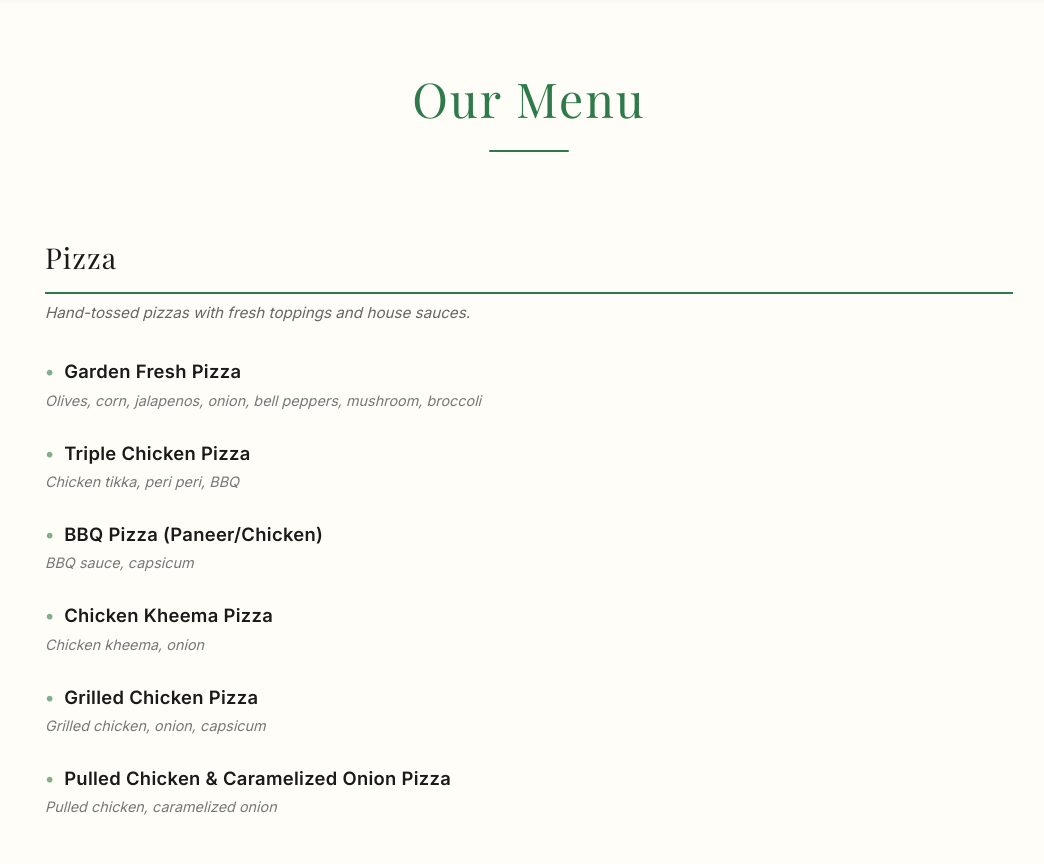
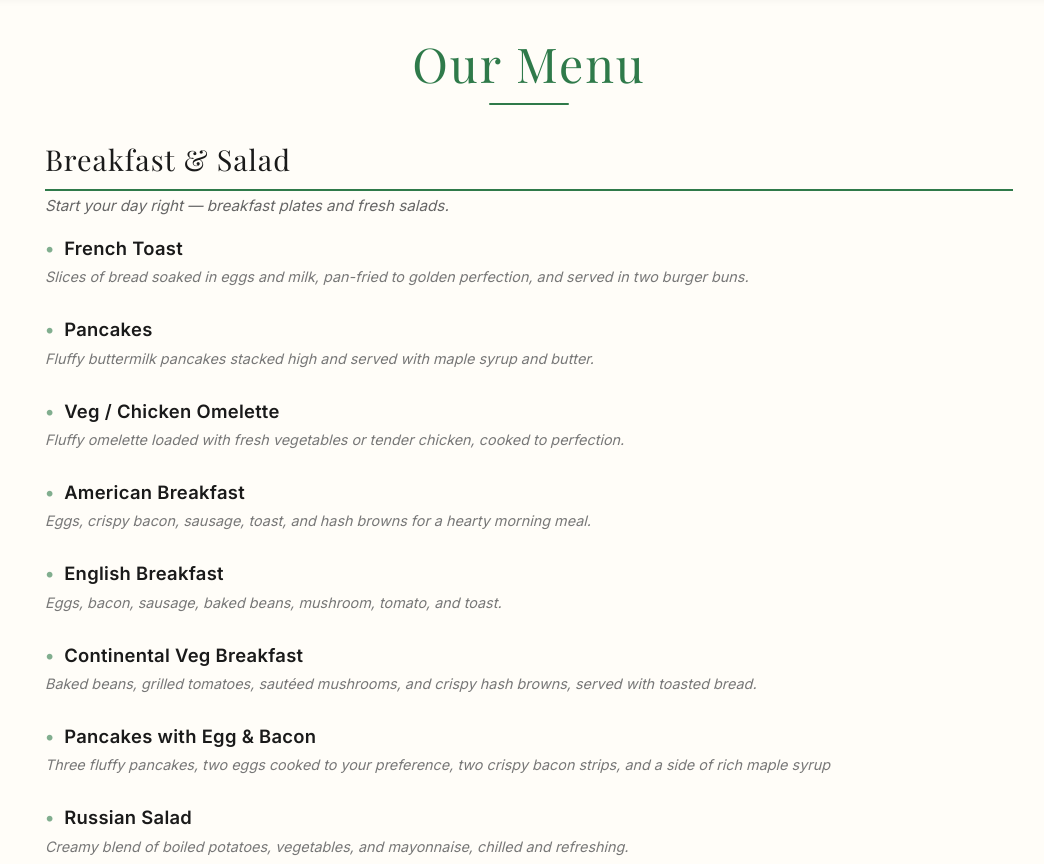
Before and after one commit to Ramlanka7/BasilBistro, a website: page menu.html in a window 1280 px wide. Shown: the part 88-952 px from the top of the page, without its empty margins (111-1155 px from the left). Drawn offline with nearby package versions, Linux system fonts and the light colour scheme.

Commit message:
Made changes to Menu page

```diff
--- a/css/styles.css
+++ b/css/styles.css
@@ -113,10 +113,10 @@ body{font-family:'Inter',system-ui,-apple-system,'Segoe UI',Roboto,'Helvetica Ne
   font-weight:400;
   color:#2f7a4a;
   text-align:center;
-  margin:3rem 0 2rem;
+  margin:0.8rem 0 0.5rem;
   letter-spacing:2px;
   position:relative;
-  padding-bottom:1rem;
+  padding-bottom:0.3rem;
 }
 
 .menu-title::after{
@@ -125,7 +125,7 @@ body{font-family:'Inter',system-ui,-apple-system,'Segoe UI',Roboto,'Helvetica Ne
   width:80px;
   height:2px;
   background:#2f7a4a;
-  margin:1rem auto 0;
+  margin:0.3rem auto 0;
   border-radius:2px;
 }
 .page-title{font-size:2.5rem;text-align:center;color:var(--accent-dark);margin:2rem 0 1rem;font-family:Georgia,'Times New Roman',serif;font-weight:400;letter-spacing:1px;position:relative;padding-bottom:1rem}
@@ -143,8 +143,8 @@ body{font-family:'Inter',system-ui,-apple-system,'Segoe UI',Roboto,'Helvetica Ne
 .menu-sections{
   display:grid;
   grid-template-columns:1fr;
-  gap:3rem;
-  margin:3rem 0;
+  gap:0.8rem;
+  margin:0.5rem 0;
 }
 
 .menu-section{
@@ -160,8 +160,8 @@ body{font-family:'Inter',system-ui,-apple-system,'Segoe UI',Roboto,'Helvetica Ne
   font-size:1.8rem;
   font-weight:400;
   color:#1a1a1a;
-  margin:0 0 0.3rem;
-  padding-bottom:0.8rem;
+  margin:0 0 0.2rem;
+  padding-bottom:0.5rem;
   border-bottom:2px solid #2f7a4a;
   letter-spacing:1px;
   display:block !important;
@@ -178,7 +178,7 @@ body{font-family:'Inter',system-ui,-apple-system,'Segoe UI',Roboto,'Helvetica Ne
   color:#666;
   font-size:0.95rem;
   font-style:italic;
-  margin:0.5rem 0 1.5rem;
+  margin:0.2rem 0 0.5rem;
   line-height:1.5;
 }
 
--- a/menu.html
+++ b/menu.html
@@ -26,6 +26,75 @@
       <h2 class="menu-title">Our Menu</h2>
 
       <div class="menu-sections">
+        <section id="breakfast" class="menu-section" aria-labelledby="breakfast-title">
+          <h3 id="breakfast-title">Breakfast &amp; Salad</h3>
+          <p class="menu-desc">Start your day right — breakfast plates and fresh salads.</p>
+          <ul class="menu-items" aria-label="Breakfast and Salad menu">
+            <li class="menu-item">
+              <div class="dish">
+                <span class="dish-name">French Toast</span>
+                <span class="dish-desc">Slices of bread soaked in eggs and milk, pan-fried to golden perfection, and served in two burger buns.</span>
+              </div>
+            </li>
+
+            <li class="menu-item">
+              <div class="dish">
+                <span class="dish-name">Pancakes</span>
+                <span class="dish-desc">Fluffy buttermilk pancakes stacked high and served with maple syrup and butter.</span>
+              </div>
+            </li>
+
+            <li class="menu-item">
+              <div class="dish">
+                <span class="dish-name">Veg / Chicken Omelette</span>
+                <span class="dish-desc">Fluffy omelette loaded with fresh vegetables or tender chicken, cooked to perfection.</span>
+              </div>
+            </li>
+
+            <li class="menu-item">
+              <div class="dish">
+                <span class="dish-name">American Breakfast</span>
+                <span class="dish-desc">Eggs, crispy bacon, sausage, toast, and hash browns for a hearty morning meal.</span>
+              </div>
+            </li>
+
+            <li class="menu-item">
+              <div class="dish">
+                <span class="dish-name">English Breakfast</span>
+                <span class="dish-desc">Eggs, bacon, sausage, baked beans, mushroom, tomato, and toast.</span>
+              </div>
+            </li>
+
+            <li class="menu-item">
+              <div class="dish">
+                <span class="dish-name">Continental Veg Breakfast</span>
+                <span class="dish-desc">Baked beans, grilled tomatoes, sautéed mushrooms, and crispy hash browns, served with toasted bread.</span>
+              </div>
+            </li>
+
+            <li class="menu-item">
+              <div class="dish">
+                <span class="dish-name">Pancakes with Egg &amp; Bacon</span>
+                <span class="dish-desc">Three fluffy pancakes, two eggs cooked to your preference, two crispy bacon strips, and a side of rich maple syrup</span>
+              </div>
+            </li>
+
+            <li class="menu-item">
+              <div class="dish">
+                <span class="dish-name">Russian Salad</span>
+                <span class="dish-desc">Creamy blend of boiled potatoes, vegetables, and mayonnaise, chilled and refreshing.</span>
+              </div>
+            </li>
+
+            <li class="menu-item">
+              <div class="dish">
+                <span class="dish-name">Caesar Salad</span>
+                <span class="dish-desc">Crisp romaine lettuce tossed with Parmesan cheese, croutons, and classic Caesar dressing.</span>
+              </div>
+            </li>
+          </ul>
+        </section>
+
         <section id="pizza" class="menu-section" aria-labelledby="pizza-title">
           <h3 id="pizza-title">Pizza</h3>
           <p class="menu-desc">Hand-tossed pizzas with fresh toppings and house sauces.</p>
@@ -294,65 +363,6 @@
             </li>
           </ul>
         </section>
-        <section id="breakfast" class="menu-section" aria-labelledby="breakfast-title">
-          <h3 id="breakfast-title">Breakfast &amp; Salad</h3>
-          <p class="menu-desc">Start your day right — breakfast plates and fresh salads.</p>
-          <ul class="menu-items" aria-label="Breakfast and Salad menu">
-            <li class="menu-item">
-              <div class="dish">
-                <span class="dish-name">French Toast</span>
-              </div>
-            </li>
-
-            <li class="menu-item">
-              <div class="dish">
-                <span class="dish-name">Pancakes</span>
-              </div>
-            </li>
-
-            <li class="menu-item">
-              <div class="dish">
-                <span class="dish-name">Veg / Chicken Omelette</span>
-              </div>
-            </li>
-
-            <li class="menu-item">
-              <div class="dish">
-                <span class="dish-name">American Breakfast</span>
-              </div>
-            </li>
-
-            <li class="menu-item">
-              <div class="dish">
-                <span class="dish-name">English Breakfast</span>
-              </div>
-            </li>
-
-            <li class="menu-item">
-              <div class="dish">
-                <span class="dish-name">Continental Veg Breakfast</span>
-              </div>
-            </li>
-
-            <li class="menu-item">
-              <div class="dish">
-                <span class="dish-name">Pancakes with Egg &amp; Bacon</span>
-              </div>
-            </li>
-
-            <li class="menu-item">
-              <div class="dish">
-                <span class="dish-name">Russian Salad</span>
-              </div>
-            </li>
-
-            <li class="menu-item">
-              <div class="dish">
-                <span class="dish-name">Caesar Salad</span>
-              </div>
-            </li>
-          </ul>
-        </section>
         <section id="beverages" class="menu-section" aria-labelledby="beverages-title">
           <h3 id="beverages-title">Beverages &amp; Dessert</h3>
           <p class="menu-desc">Hot drinks, cool beverages and sweet endings.</p>
```
